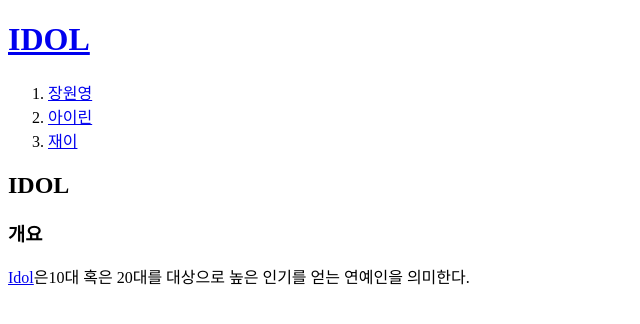
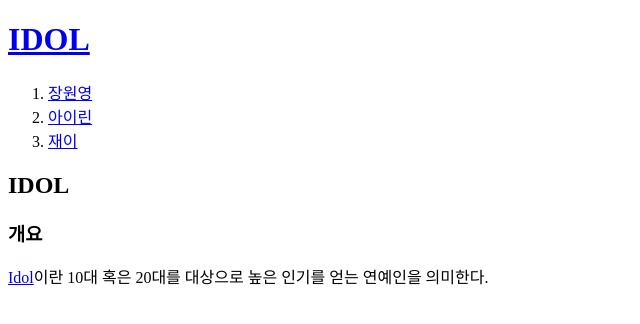
Before and after one commit to roa5108/my-first-web-site, a plain HTML site: page index.html in a window 1280 px wide. Shown: the whole page, without its empty margins (0-640 px from the left). Drawn offline with Linux system fonts and the light colour scheme.

Commit message:
index 수정

```diff
--- a/index.html
+++ b/index.html
@@ -16,7 +16,7 @@
     <h2>IDOL</h2>
     <h3>개요</h3>
     <p><a href="https://namu.wiki/w/%EC%95%84%EC%9D%B4%EB%8F%8C"
-        target="_blank" title="나무위키_IDOL">Idol</a>은10대 혹은 20대를 대상으로 높은 인기를 얻는 연예인을 의미한다.
+        target="_blank" title="나무위키_IDOL">Idol</a>이란 10대 혹은 20대를 대상으로 높은 인기를 얻는 연예인을 의미한다.
     </p>
 </body>
 </html>
```
